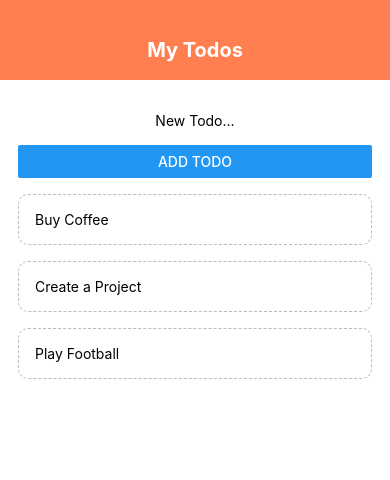
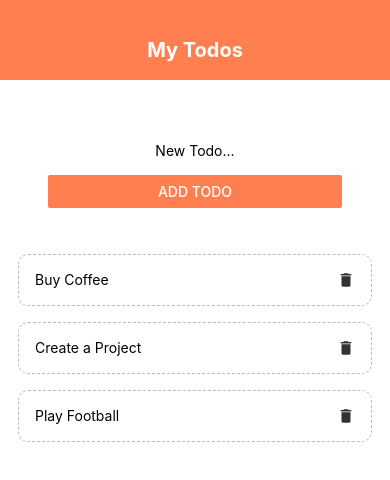
Before and after one commit to faiza203/Todo_React_Native, a React Native app: screen / in a window 390 px wide. Shown: the top 480 px of the page. Built offline with nearby package versions, Linux system fonts and the light colour scheme.

Commit message:
Add Delete icon

```diff
--- a/App.js
+++ b/App.js
@@ -2,16 +2,13 @@ import React, { useState } from "react";
 import {
   StyleSheet,
   FlatList,
-  View,
-  Keyboard,
-  Alert,
-  TouchableWithoutFeedback,
+  View
 } from "react-native";
 
 import Header from "./components/Header";
 import TodoItem from "./components/TodoItem";
 import AddTodo from "./components/AddTodo";
-import SandBox from "./components/Sandbox"
+// import SandBox from "./components/Sandbox"
 
 export default function App() {
   const [todos, setTodos] = useState([
@@ -34,7 +31,7 @@ export default function App() {
       ? setTodos((prevTodos) => {
           return [{ text, key: `"${prevTodos.length}"` }, ...prevTodos];
         })
-      : Alert.alert("Todo must be longer than 3");
+      : alert("Todo must be longer than 3");
   }
 
   function pressHandler(key) {
@@ -45,7 +42,6 @@ export default function App() {
 
   return (
     // <SandBox />
-    <TouchableWithoutFeedback onPress={() => Keyboard.dismiss()}>
       <View style={styles.container}>
         <Header />
         <View style={styles.body}>
@@ -58,7 +54,6 @@ export default function App() {
           ></FlatList>
         </View>
       </View>
-    </TouchableWithoutFeedback>
   );
 }
 
--- a/components/TodoItem.js
+++ b/components/TodoItem.js
@@ -1,18 +1,28 @@
 import React from "react";
-import { StyleSheet, TouchableOpacity, Text } from "react-native";
+import { StyleSheet, TouchableOpacity, Text, View } from "react-native";
+import { MaterialIcons } from "@expo/vector-icons";
 
-export default function TodoItem({ item , pressHandler}) {
-  return (<TouchableOpacity onPress={() => pressHandler(item.item.key)}><Text style={styles.todo}>{item.item.text}</Text></TouchableOpacity>);
+export default function TodoItem({ item, pressHandler }) {
+  return (
+    <View style={styles.todo}>
+      <Text>{item.item.text}</Text>
+      <TouchableOpacity onPress={() => pressHandler(item.item.key)}>
+        <MaterialIcons name="delete" size={18} color="#333" />
+      </TouchableOpacity>
+    </View>
+  );
 }
-
 
 const styles = StyleSheet.create({
   todo: {
-    marginTop : 16,
+    flex: 1,
+    marginTop: 16,
     padding: 16,
     borderColor: "#bbb",
     borderWidth: 1,
-    borderStyle: 'dashed',
-    borderRadius: 10
-  }
-})
+    borderStyle: "dashed",
+    borderRadius: 10,
+    flexDirection: "row",
+    justifyContent: "space-between",
+  },
+});
--- a/components/addTodo.js
+++ b/components/addTodo.js
@@ -7,15 +7,16 @@ export default function addTodo({ submitHandler }) {
     setText(val);
   }
   return (
-    <View>
+    <View style={styles.container}>
       <TextInput
         placeholder="New Todo..."
         style={styles.input}
         onChangeText={changeHandler}
       />
       <Button
-        style={styles.addBtn}
         title="Add Todo"
+        color= "coral"
+        width={30}
         onPress={() =>
           text !== "" ? submitHandler(text) : alert("Please add a todo")
         }
@@ -25,13 +26,11 @@ export default function addTodo({ submitHandler }) {
 }
 
 const styles = StyleSheet.create({
+  container : {
+    margin : 30,
+  },
   input: {
     padding: 16,
     textAlign: "center",
-  },
-  addBtn: {
-    padding: 16,
-    width: "7em",
-    backgroundColor: "coral",
-  },
+  }
 });
```
